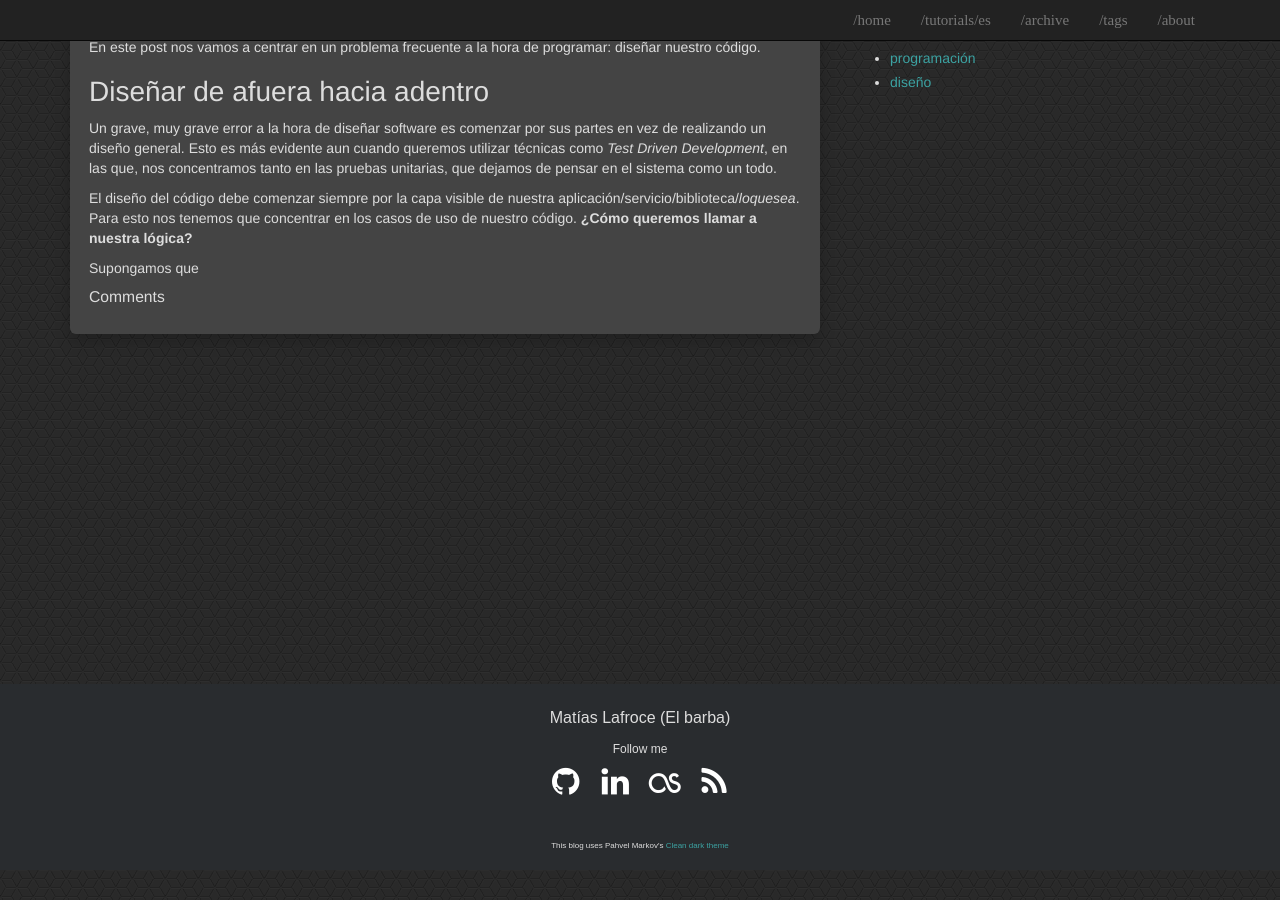
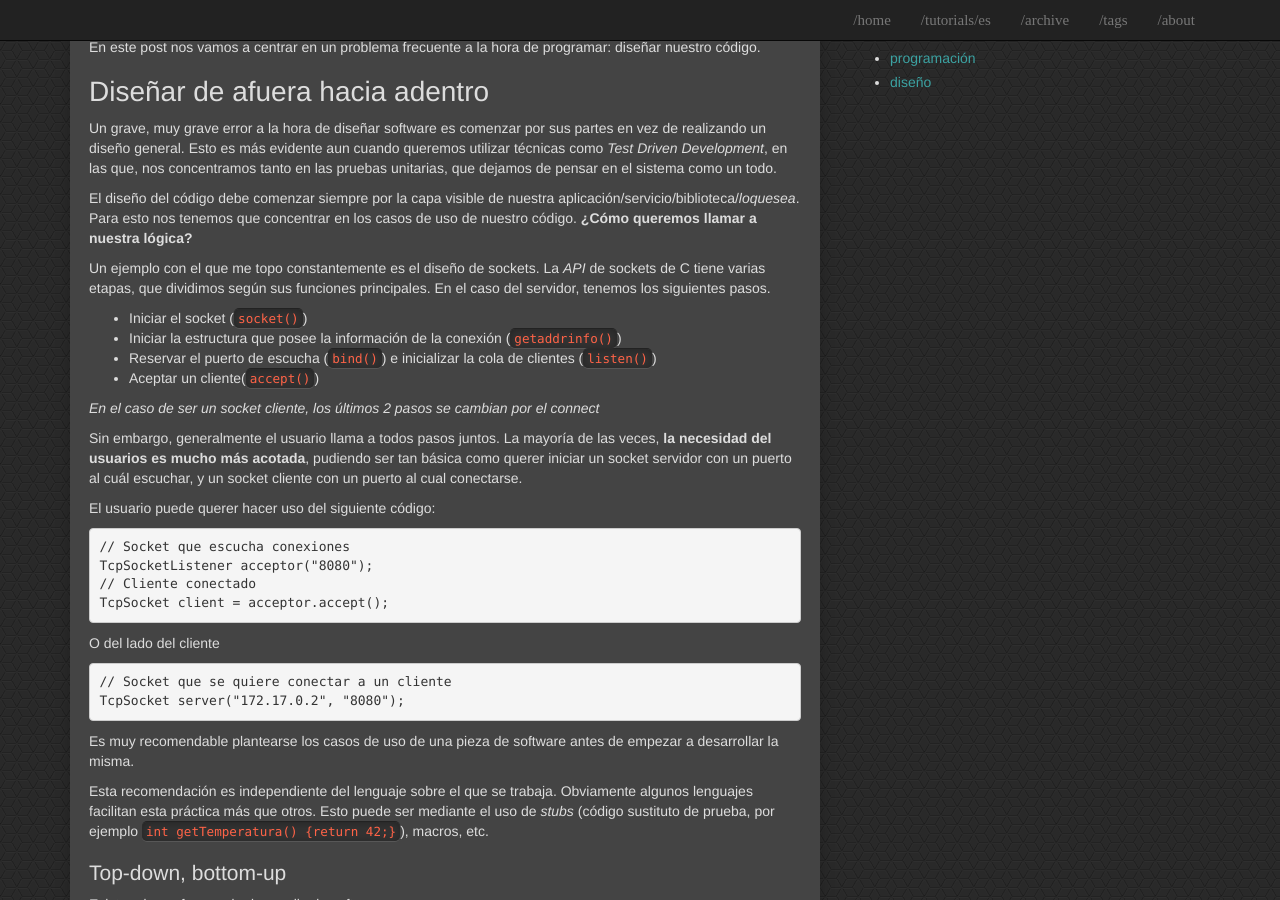
Before and after one commit to mlafroce/mlafroce.github.io, a Jekyll site: the page built from _posts/2019-06-11-diseñar-sobrediseñar.md, in a window 1280 px wide and 900 px high, scrolled down 435 px. Built offline with Jekyll 4.4.1, drawn with Linux system fonts in a browser that asks for light colours; before the commit the page ends 1305 px from its top, so only the background shows below that; some of the changed text lies outside the part shown.

Commit message:
WIP Un poco más de diseño

```diff
--- a/_posts/2019-06-11-diseñar-sobrediseñar.md
+++ b/_posts/2019-06-11-diseñar-sobrediseñar.md
@@ -20,4 +20,41 @@ Un grave, muy grave error a la hora de diseñar software es comenzar por sus par
 
 El diseño del código debe comenzar siempre por la capa visible de nuestra aplicación/servicio/biblioteca/*loquesea*. Para esto nos tenemos que concentrar en los casos de uso de nuestro código. **¿Cómo queremos llamar a nuestra lógica?**
 
-Supongamos que
+Un ejemplo con el que me topo constantemente es el diseño de sockets. La *API* de sockets de C tiene varias etapas, que dividimos según sus funciones principales. En el caso del servidor, tenemos los siguientes pasos.
+
+* Iniciar el socket (`socket()`)
+* Iniciar la estructura que posee la información de la conexión (`getaddrinfo()`)
+* Reservar el puerto de escucha (`bind()`) e inicializar la cola de clientes (`listen()`)
+* Aceptar un cliente(`accept()`)
+
+_En el caso de ser un socket cliente, los últimos 2 pasos se cambian por el connect_
+
+Sin embargo, generalmente el usuario llama a todos pasos juntos. La mayoría de las veces, **la necesidad del usuarios es mucho más acotada**, pudiendo ser tan básica como querer iniciar un socket servidor con un puerto al cuál escuchar, y un socket cliente con un puerto al cual conectarse.
+
+El usuario puede querer hacer uso del siguiente código:
+
+~~~{.cpp}
+// Socket que escucha conexiones
+TcpSocketListener acceptor("8080");
+// Cliente conectado
+TcpSocket client = acceptor.accept();
+~~~
+
+O del lado del cliente
+
+~~~{.cpp}
+// Socket que se quiere conectar a un cliente
+TcpSocket server("172.17.0.2", "8080");
+~~~
+
+Es muy recomendable plantearse los casos de uso de una pieza de software antes de empezar a desarrollar la misma.
+
+Esta recomendación es independiente del lenguaje sobre el que se trabaja. Obviamente algunos lenguajes facilitan esta práctica más que otros. Esto puede ser mediante el uso de *stubs* (código sustituto de prueba, por ejemplo `int getTemperatura() {return 42;}`), macros, etc.
+
+## Top-down, bottom-up
+
+Existen dos enfoques de desarrollo de software
+
+* **Top-Down**: Comienza a desarrollar desde el punto de entrada principal de nuestra aplicación (la función `main` o sus equivalentes). Tiene la ventaja de que
+
+* **Bottom-up**: Comienza a desarrollar desde los módulos que componen la aplicación. Tiene la ventaja de que se pueden escribir las pruebas unitarias rápidamente, por lo que podemos usar técnicas de desarrollo como TDD para darle más robustes a nuestro código. Tiene la desventaja de que a veces programamos piezas que no sabemos para qué sirven.
```
